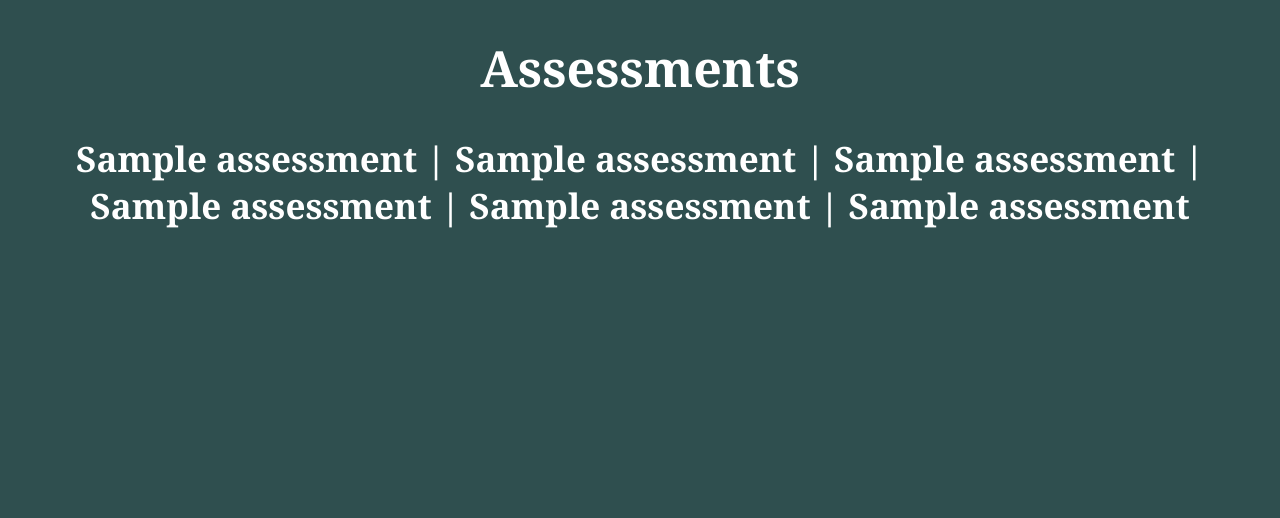
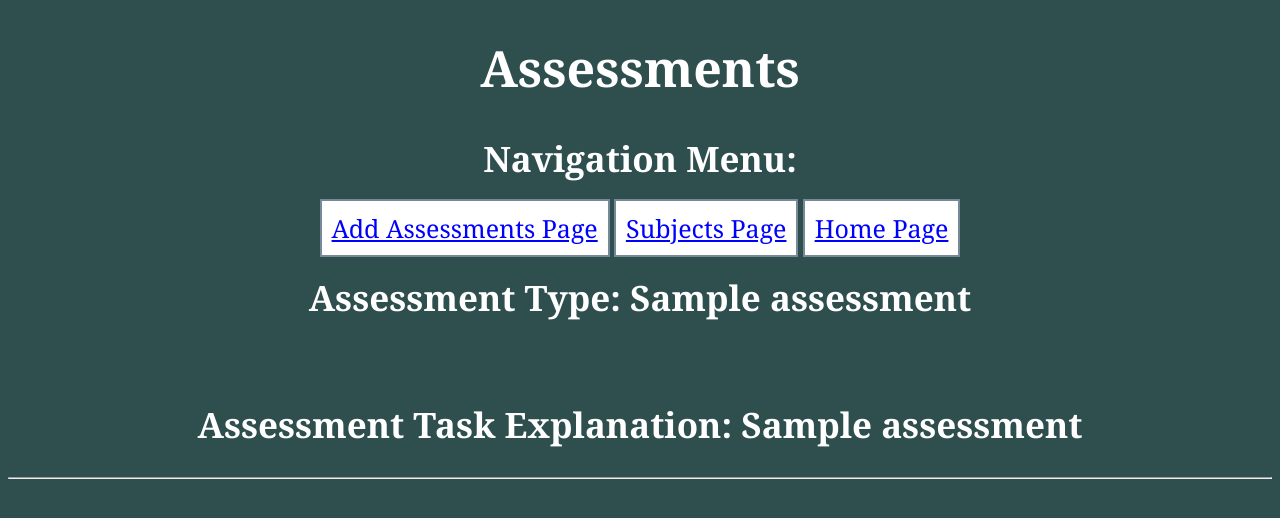
Before and after one commit to Zuggy84/Year-12-Term-1-3-Assessment-2026, a Flask app: template Assessment_Tracker/templates/assessments.html in a window 1280 px wide. Shown: the top 518 px of the page. Run offline with Flask 3, Linux system fonts and the light colour scheme; the template is opened without the code that fills it: most values are stand-ins (such as "Sample title", 1, 10 or a date in 2020).

Commit message:
Added line breaks and extra detail throughout html pages to make them easier on the eyes, declared html at the top of the register and log_in pages as I forgot to initially, saved all sql executions to a results variable throughout python code, corrected title on html pages, Made adjustments to assessments page and what they display, changed variable names in subjects page, addded password hashing and further register and log in page authentication, changed variable names for log in and register conditions, aswell as inner and outer border names to better fit syntax, edited link to db file in python code as initially it would create a different file outside of the project folder.

```diff
--- a/Assessment_Tracker/app.py
+++ b/Assessment_Tracker/app.py
@@ -1,8 +1,9 @@
 from flask import Flask, render_template, request
 from sqlalchemy import create_engine, text
 from datetime import datetime
+from werkzeug.security import generate_password_hash, check_password_hash
 app = Flask(__name__)
-engine = create_engine("sqlite:///Assessment_Tracker.db", echo = True)
+engine = create_engine("sqlite:///Assessment_Tracker/Assessment_Tracker.db", echo = True)
 connection = engine.connect()
 user_log_in_status = False
 user_id_fetch = None
@@ -14,10 +15,40 @@ def log_in():
     if request.method == "POST":
         user_name = request.form["user_name"]
         user_password = request.form["user_password"]
-        query = text("SELECT * FROM users WHERE user_name = :user_name AND user_password = :user_password;")
-        results = connection.execute(query, {"user_name": user_name, "user_password": user_password}).fetchone()
+        query = text("SELECT * FROM users WHERE user_name = :user_name;")
+        results = connection.execute(query, {"user_name": user_name}).fetchone()
         if results:
-            query = text("SELECT user_id FROM users WHERE user_name = :user_name AND user_password = :user_password;")
+            user_password_hash = results[2]
+            results = check_password_hash(user_password_hash, user_password)
+            if results == True:
+                user_password = user_password_hash
+                query = text("SELECT * FROM users WHERE user_name = :user_name AND user_password = :user_password;")
+                results = connection.execute(query, {"user_name": user_name, "user_password": user_password}).fetchone()
+                if results:
+                    global user_id_fetch
+                    user_id_fetch = int(results[0])
+                global user_log_in_status
+                user_log_in_status = True
+                return render_template("home.html", user_log_in_status = user_log_in_status)
+            else:
+                user_log_in_unsuccessful = True
+                return render_template("log_in.html", user_log_in_unsuccessful = user_log_in_unsuccessful, user_log_in_status = user_log_in_status)
+        else:
+            user_account_does_not_exist = True
+            return render_template("log_in.html", user_account_does_not_exist = user_account_does_not_exist, user_log_in_status = user_log_in_status)
+    return render_template("log_in.html", user_log_in_status = user_log_in_status)
+@app.route("/register", methods = ["GET", "POST"])
+def register():
+    if request.method == "POST":
+        user_name = request.form["user_name"]
+        user_password = generate_password_hash(request.form["user_password"])
+        query = text("SELECT * FROM users WHERE user_name = :user_name;")
+        results = connection.execute(query, {"user_name": user_name}).fetchall()
+        if not results:
+            query = text("INSERT INTO users (user_name, user_password) VALUES (:user_name, :user_password);")
+            results = connection.execute(query, {"user_name": user_name, "user_password": user_password})
+            results = connection.commit()
+            query = text("SELECT * FROM users WHERE user_name = :user_name AND user_password = :user_password;")
             results = connection.execute(query, {"user_name": user_name, "user_password": user_password}).fetchone()
             if results:
                 global user_id_fetch
@@ -26,36 +57,21 @@ def log_in():
             user_log_in_status = True
             return render_template("home.html", user_log_in_status = user_log_in_status)
         else:
-            user_log_in_unsuccessful = True
-            return render_template("log_in.html", user_log_in_unsuccessful = user_log_in_unsuccessful, user_log_in_status = user_log_in_status)
-    return render_template("log_in.html", user_log_in_status = user_log_in_status)
-@app.route("/register", methods = ["GET", "POST"])
-def register():
-    if request.method == "POST":
-        user_name = request.form["user_name"]
-        user_password = request.form["user_password"]
-        query = text("INSERT INTO users (user_name, user_password) VALUES (:user_name, :user_password);")
-        connection.execute(query, {"user_name": user_name, "user_password": user_password})
-        connection.commit()
-        query = text("SELECT user_id FROM users WHERE user_name = :user_name AND user_password = :user_password;")
-        results = connection.execute(query, {"user_name": user_name, "user_password": user_password}).fetchone()
-        if results:
-            global user_id_fetch
-            user_id_fetch = int(results[0])
-        global user_log_in_status
-        user_log_in_status = True
-        return render_template("home.html", user_log_in_status = user_log_in_status)
+            user_name_already_exists = True
+            return render_template("register.html", user_name_already_exists = user_name_already_exists, user_log_in_status = user_log_in_status)
     return render_template("register.html", user_log_in_status = user_log_in_status)
 @app.route("/assessments")
 def assessments():
-    query = text("SELECT * FROM assessments WHERE user_id = :user_id_fetch;")
-    results = connection.execute(query, {"user_id_fetch": user_id_fetch}).fetchall()
+    user_id = user_id_fetch
+    query = text("SELECT * FROM assessments WHERE user_id = :user_id;")
+    results = connection.execute(query, {"user_id": user_id}).fetchall()
     return render_template("assessments.html", assessments = results, user_log_in_status = user_log_in_status)
 @app.route("/subjects")
 def subjects():
-    query = text("SELECT assessment_subject FROM assessments WHERE user_id = :user_id_fetch;")
-    results = connection.execute(query, {"user_id_fetch": user_id_fetch}).fetchall()
-    return render_template("subjects.html", subjects = results, user_log_in_status = user_log_in_status)
+    user_id = user_id_fetch
+    query = text("SELECT * FROM assessments WHERE user_id = :user_id;")
+    results = connection.execute(query, {"user_id": user_id}).fetchall()
+    return render_template("subjects.html", assessments = results, user_log_in_status = user_log_in_status)
 @app.route("/add_assessments", methods = ["GET", "POST"])
 def add_assessments():
     if request.method == "POST":
@@ -67,8 +83,8 @@ def add_assessments():
         assessment_grade_weight = request.form["assessment_grade_weight"]
         assessment_task_explanation = request.form["assessment_task_explanation"]
         query = text("INSERT INTO assessments (user_id, assessment_type, assessment_subject, assessment_issue_date, assessment_due_date_and_time, assessment_grade_weight, assessment_task_explanation) VALUES (:user_id, :assessment_type, :assessment_subject, :assessment_issue_date, :assessment_due_date_and_time, :assessment_grade_weight, :assessment_task_explanation);")
-        connection.execute(query, {"user_id": user_id, "assessment_type": assessment_type, "assessment_subject": assessment_subject, "assessment_issue_date": assessment_issue_date, "assessment_due_date_and_time": assessment_due_date_and_time, "assessment_grade_weight": assessment_grade_weight, "assessment_task_explanation": assessment_task_explanation})
-        connection.commit()
+        results = connection.execute(query, {"user_id": user_id, "assessment_type": assessment_type, "assessment_subject": assessment_subject, "assessment_issue_date": assessment_issue_date, "assessment_due_date_and_time": assessment_due_date_and_time, "assessment_grade_weight": assessment_grade_weight, "assessment_task_explanation": assessment_task_explanation})
+        results = connection.commit()
         return render_template("add_assessments.html", user_log_in_status = user_log_in_status)
     return render_template("add_assessments.html", user_log_in_status = user_log_in_status)
 if __name__ == "__main__":
--- a/Assessment_Tracker/static/css/Assessment_Tracker.css
+++ b/Assessment_Tracker/static/css/Assessment_Tracker.css
@@ -14,19 +14,19 @@ h2 {
 a {
     background-color: white;
     border: 2px solid lightslategray;
-    padding:10px;
-    color:blue;
+    padding: 10px;
+    color: blue;
     font-size: 25px;
 }
 hr {
     color: white;
 }
-.outerBorder {
+.outer_border {
     margin: 20px;
     border: 2px solid lightslategray;
     padding: 2px;
 }
-.innerBorder {
+.inner_border {
     border: 2px solid lightslategray;
     padding: 10px;
 }
@@ -36,14 +36,14 @@ label {
 }
 input {
     background-color: white;
-    border: 2px solid lighslategray;
+    border: 2px solid lightslategray;
     padding: 2px;
 }
 p {
     color: white;
-    font-size: 20px;
+    font-size: 25px;
 }
-#Invalid_credentials {
+#user_log_in_error {
     background-color: white;
     border: 2px solid lightslategray;
     padding: 2px;
--- a/Assessment_Tracker/templates/assessments.html
+++ b/Assessment_Tracker/templates/assessments.html
@@ -6,8 +6,15 @@
     </head>
     <body>
         <h1>Assessments</h1>
+        <h2>Navigation Menu:</h2>
+        <a href = "/add_assessments">Add Assessments Page</a>
+        <a href = "/subjects">Subjects Page</a>
+        <a href = "/">Home Page</a>
         {% for assessment in assessments %}
-            <h2>{{ assessment[1] }} | {{ assessment[2] }} | {{ assessment[3] }} | {{ assessment[4] }} | {{ assessment[5] }} | {{ assessment[6] }}</h2>
+            <h2>Assessment Type: {{ assessment[1] }}</h2>
+            <br>
+            <h2>Assessment Task Explanation: {{ assessment[6] }}</h2>
+            <hr>
         {% endfor %}
     </body>
 </html>
```
Also changed, not shown: Assessment_Tracker/templates/add_assessments.html (+15 -7 lines), Assessment_Tracker/templates/log_in.html (+9 -4 lines), Assessment_Tracker/templates/register.html (+8 -3 lines), Assessment_Tracker/templates/subjects.html (+6 -2 lines).
